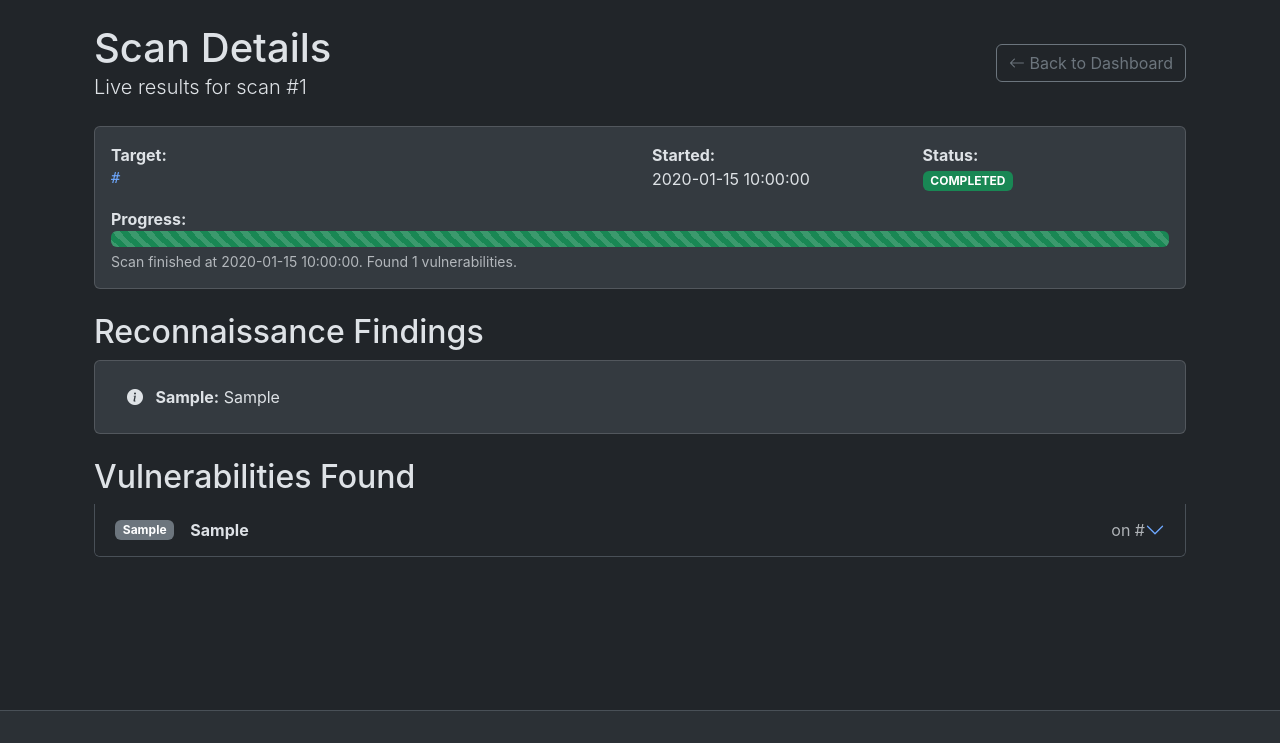
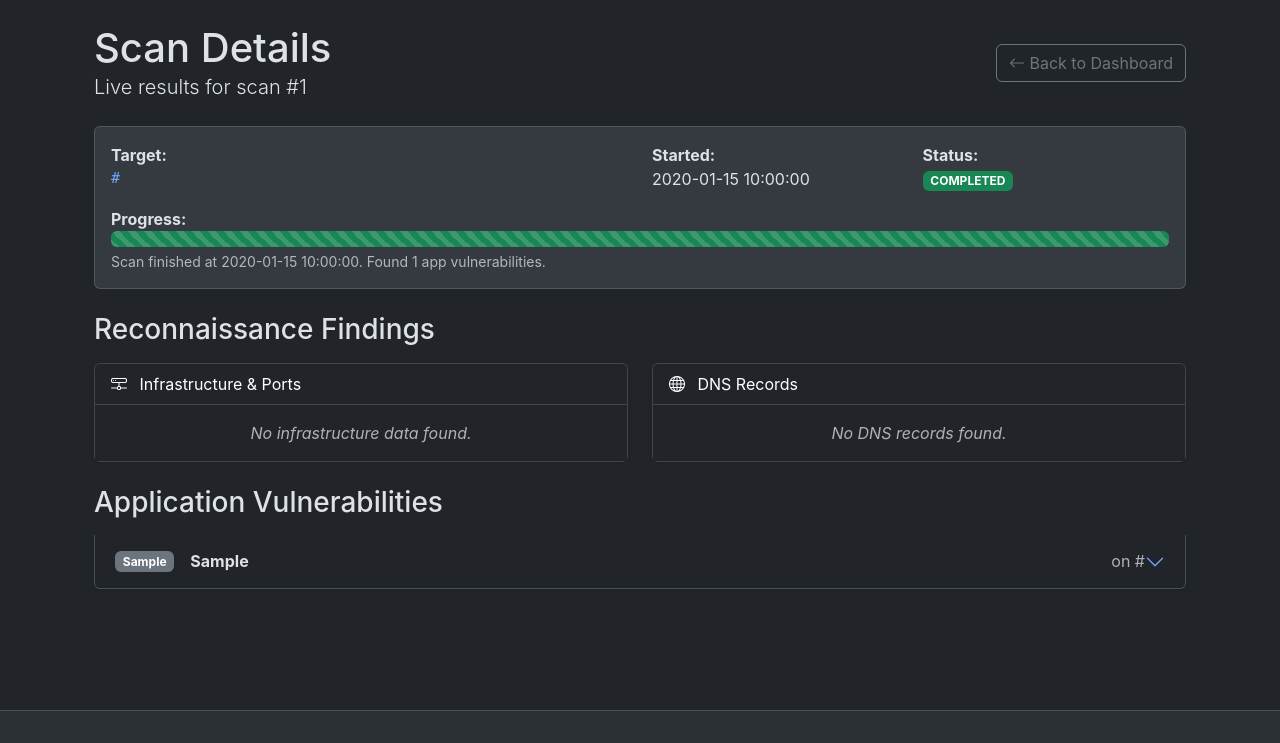
Before and after one commit to HaruShinono/Filin-Scanner, a Flask app: page /scan/1 in a window 1280 px wide. Shown: the part 57-800 px from the top of the page. Run offline with Flask 3, Linux system fonts and the light colour scheme; tables that the repository leaves empty hold one stand-in row (values such as "Sample post"); parts of the project's set-up code (start-up, migrations or seed data) failed here and were passed over.

Commit message:
Add DnsRecon

```diff
--- a/templates/scan_details.html
+++ b/templates/scan_details.html
@@ -44,50 +44,154 @@
         </div>
     </div>
 
-    <!-- Reconnaissance Findings Section -->
+    <!-- RECONNAISSANCE SECTION -->
     {% if scan.recon_findings %}
-    <h2>Reconnaissance Findings</h2>
-    <div class="card bg-body-secondary mb-4">
-        <div class="card-body">
+    <h3 class="mb-3">Reconnaissance Findings</h3>
+
+    <div class="row mb-4">
+        <!-- Infrastructure & Open Ports Column -->
+        <div class="col-md-6">
+            <div class="card h-100 shadow-sm">
+                <div class="card-header bg-dark text-white">
+                    <i class="bi bi-hdd-network me-2"></i> Infrastructure & Ports
+                </div>
+                <div class="card-body p-0">
                     <ul class="list-group list-group-flush">
                         {% for finding in scan.recon_findings %}
-                    <li class="list-group-item bg-transparent">
                             {% set details = finding.get_details_as_dict() %}
+
+                            <!-- WAF Findings -->
                             {% if finding.tool == 'wafw00f' %}
-                            <i class="bi bi-fire text-danger me-2"></i>
-                            <strong>WAF Detected:</strong>
-                            <span class="badge text-bg-danger">{{ details.firewall }} ({{ details.manufacturer }})</span>
+                                <li class="list-group-item">
+                                    <div class="d-flex w-100 justify-content-between">
+                                        <span class="text-danger fw-bold"><i class="bi bi-fire me-2"></i>WAF Detected</span>
+                                        <span class="badge text-bg-danger">{{ details.firewall }}</span>
+                                    </div>
+                                    <small class="text-muted">Manufacturer: {{ details.manufacturer }}</small>
+                                </li>
+
+                            <!-- Nmap Open Ports -->
                             {% elif finding.tool == 'nmap' %}
-                            <i class="bi bi-ethernet text-info me-2"></i>
-                            <strong>Open Port:</strong>
-                            <span class="badge text-bg-info">{{ details.port }}/{{ details.protocol }}</span> - {{ details.service_name }}
-                            <code class="ms-2">{{ details.product }} {{ details.version }}</code>
-                        {% else %}
-                             <i class="bi bi-info-circle-fill me-2"></i>
-                            <strong>{{ finding.tool | title }}:</strong> {{ finding.finding_type }}
+                                <li class="list-group-item">
+                                    <div class="d-flex w-100 justify-content-between align-items-center">
+                                        <span>
+                                            <i class="bi bi-ethernet text-primary me-2"></i>
+                                            <strong>Port {{ details.port }}/{{ details.protocol }}</strong>
+                                        </span>
+                                        <span class="badge bg-secondary">{{ details.service_name }}</span>
+                                    </div>
+                                    {% if details.product or details.version %}
+                                    <small class="text-muted d-block ms-4">
+                                        {{ details.product }} {{ details.version }}
+                                    </small>
                                     {% endif %}
                                 </li>
+                            {% endif %}
                         {% endfor %}
+
+                        <!-- Fallback if no infra findings -->
+                        {% if not scan.recon_findings | selectattr('tool', 'in', ['wafw00f', 'nmap']) | list %}
+                            <li class="list-group-item text-center text-muted fst-italic py-3">No infrastructure data found.</li>
+                        {% endif %}
                     </ul>
                 </div>
             </div>
+        </div>
+
+        <!-- DNS Records Column -->
+        <div class="col-md-6">
+            <div class="card h-100 shadow-sm">
+                <div class="card-header bg-dark text-white">
+                    <i class="bi bi-globe me-2"></i> DNS Records
+                </div>
+                <div class="card-body p-0">
+                    <ul class="list-group list-group-flush">
+                        {% set dns_findings = scan.recon_findings | selectattr('tool', 'equalto', 'dnsrecon') | list %}
+
+                        {% for finding in dns_findings %}
+                            {% set details = finding.get_details_as_dict() %}
+                            <li class="list-group-item">
+                                <div class="row align-items-center">
+                                    <div class="col-2">
+                                        <span class="badge text-bg-info w-100">{{ details.type }}</span>
+                                    </div>
+                                    <div class="col-10 font-monospace text-break" style="font-size: 0.9em;">
+                                        {% if details.type in ['A', 'AAAA'] %}
+                                            {{ details.address }}
+                                        {% elif details.type in ['NS', 'MX', 'CNAME'] %}
+                                            {{ details.target }}
+                                        {% elif details.type == 'TXT' %}
+                                            {{ details.strings }}
+                                        {% elif details.type == 'SOA' %}
+                                            {{ details.mname }}
+                                        {% else %}
+                                            {{ details }}
+                                        {% endif %}
+                                    </div>
+                                </div>
+                            </li>
+                        {% endfor %}
+
+                        {% if not dns_findings %}
+                            <li class="list-group-item text-center text-muted fst-italic py-3">No DNS records found.</li>
+                        {% endif %}
+                    </ul>
+                </div>
+            </div>
+        </div>
+    </div>
+
+    <!-- NMAP VULNERABILITIES (NSE Scripts) -->
+    <!-- Filter for findings with tool 'nmap-vuln' -->
+    {% set nmap_vulns = scan.recon_findings | selectattr('tool', 'equalto', 'nmap-vuln') | list %}
+    {% if nmap_vulns %}
+    <div class="card border-danger mb-4 shadow-sm">
+        <div class="card-header text-bg-danger">
+            <i class="bi bi-exclamation-triangle-fill me-2"></i> Nmap Vulnerability Scripts Results
+        </div>
+        <div class="card-body p-0">
+            <div class="accordion accordion-flush" id="nmapVulnAccordion">
+                {% for finding in nmap_vulns %}
+                    {% set details = finding.get_details_as_dict() %}
+                    <div class="accordion-item">
+                        <h2 class="accordion-header" id="headingNmap{{ finding.id }}">
+                            <button class="accordion-button collapsed" type="button" data-bs-toggle="collapse" data-bs-target="#collapseNmap{{ finding.id }}">
+                                <span>
+                                    <strong>Port {{ details.port }}:</strong> {{ finding.finding_type }}
+                                </span>
+                            </button>
+                        </h2>
+                        <div id="collapseNmap{{ finding.id }}" class="accordion-collapse collapse" data-bs-parent="#nmapVulnAccordion">
+                            <div class="accordion-body bg-light">
+                                <pre class="mb-0 p-2 border rounded bg-white"><code>{{ details.output }}</code></pre>
+                            </div>
+                        </div>
+                    </div>
+                {% endfor %}
+            </div>
+        </div>
+    </div>
+    {% endif %}
     {% endif %}
 
-    <!-- Vulnerabilities Found Section -->
-    <h2>Vulnerabilities Found</h2>
-    <div id="vulnerabilities-accordion" class="accordion">
-        <div id="loading-state" class="text-center p-5">
+    <!-- CORE VULNERABILITIES SECTION (JavaScript Powered) -->
+    <h3 class="mb-3">Application Vulnerabilities</h3>
+    <div id="vulnerabilities-accordion" class="accordion shadow-sm">
+        <div id="loading-state" class="text-center p-5 bg-white border rounded">
             <div class="spinner-border text-primary" role="status">
                 <span class="visually-hidden">Loading...</span>
             </div>
-            <p class="mt-2">Waiting for scan to start and find vulnerabilities...</p>
+            <p class="mt-2 text-muted">Analyzing application security...</p>
         </div>
         <div id="no-vulns-found" class="alert alert-success text-center p-4 d-none" role="alert">
              <i class="bi bi-shield-check fs-3"></i>
-             <h4 class="alert-heading mt-2">Scan Complete!</h4>
-             <p>No vulnerabilities were found for this target.</p>
+             <h4 class="alert-heading mt-2">Scan Complete</h4>
+             <p>No application-level vulnerabilities were detected.</p>
         </div>
     </div>
+
+    <!-- Spacer for better scrolling -->
+    <div class="mb-5"></div>
 </div>
 {% endblock %}
 
@@ -193,7 +297,7 @@
                 if (data.status === 'COMPLETED') {
                     progressBar.classList.remove('bg-info');
                     progressBar.classList.add('bg-success');
-                    progressMessage.textContent = `Scan finished at ${data.end_time}. Found ${vulnerabilityCount} vulnerabilities.`;
+                    progressMessage.textContent = `Scan finished at ${data.end_time}. Found ${vulnerabilityCount} app vulnerabilities.`;
                     if (vulnerabilityCount === 0) {
                         loadingState.classList.add('d-none');
                         noVulnsFoundMessage.classList.remove('d-none');
@@ -215,6 +319,7 @@
             eventSource.close();
         };
 
+        // Initial update
         updateStatusBadge('{{ scan.status }}');
     });
 </script>
```
Also changed, not shown: integrations/dnsrecon_scanner.py (added, +42 -0 lines), integrations/nmap_scanner.py (+45 -15 lines), tasks.py (+34 -24 lines). Lines whose indentation alone changed are shown as unchanged.
